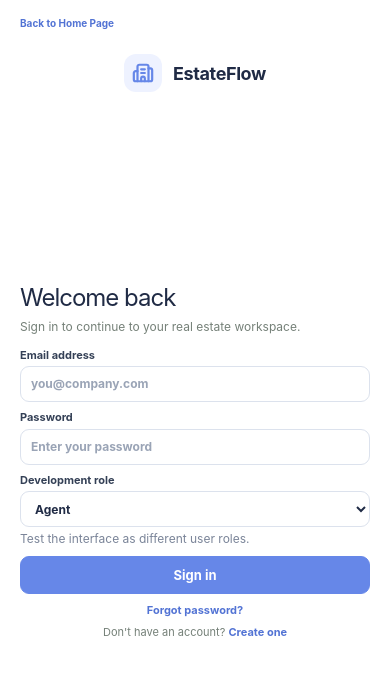
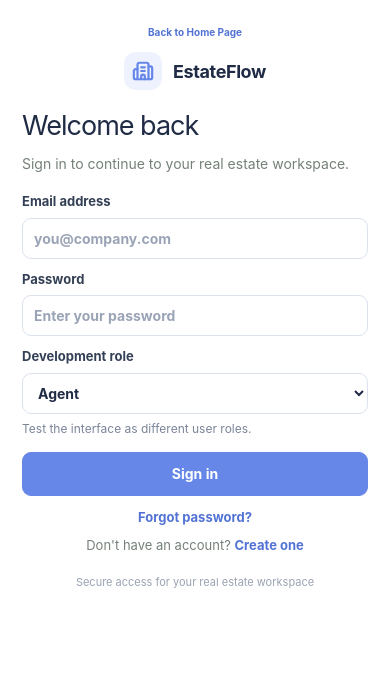
Before and after one commit to muhammad-arham-dev/EstateFlow-CRM, a React (Vite) app: page /login in a window 390 px wide. Shown: the top 674 px of the page. Built offline with nearby package versions, Linux system fonts and the light colour scheme.

Commit message:
feat: improve mobile layout and responsiveness for auth components

```diff
--- a/src/styles/auth.css
+++ b/src/styles/auth.css
@@ -303,10 +303,7 @@
 
 @media (max-width: 760px) {
   .auth-page {
-    height: 100vh;
-    height: 100dvh;
     grid-template-columns: 1fr;
-    overflow: hidden;
   }
 
   .auth-brand-panel {
@@ -314,16 +311,10 @@
   }
 
   .auth-form-panel {
-    position: relative;
-    display: flex;
-    flex-direction: column;
-    align-items: center;
-    height: 100vh;
-    height: 100dvh;
-    min-height: 0;
+    display: block;
+    min-height: 100vh;
     box-sizing: border-box;
-    padding: 54px 20px 12px;
-    overflow: hidden;
+    padding: 18px 22px 24px;
   }
 
   .auth-back-home-desktop {
@@ -331,11 +322,8 @@
   }
 
   .auth-back-home-mobile {
-    position: absolute;
-    top: 16px;
-    left: 20px;
     display: inline-block;
-    margin: 0;
+    margin-bottom: 12px;
     color: #526fe4;
   }
 
@@ -344,85 +332,54 @@
   }
 
   .auth-form-wrap {
-    width: 100%;
     max-width: 460px;
-    margin: 0;
+    margin: 0 auto;
   }
 
   .auth-mobile-brand {
     display: flex;
-    width: min(460px, 100%);
-    justify-content: center;
-    margin-bottom: 0;
+    margin-bottom: 20px;
     color: #202b45;
   }
 
-  .auth-form-wrap {
-    margin-block: auto;
-  }
-
   .auth-heading h2 {
-    margin-bottom: 6px;
-    font-size: 24px;
+    font-size: 27px;
   }
 
   .auth-heading {
-    margin-bottom: 11px;
-  }
-
-  .auth-heading p {
-    font-size: 12px;
-    line-height: 1.45;
+    margin-bottom: 16px;
   }
 
   .auth-form {
-    gap: 7px;
-  }
-
-  .auth-form label {
-    gap: 3px;
-    font-size: 11px;
+    gap: 11px;
   }
 
   .auth-form input,
   .auth-form select {
-    min-height: 36px;
-    padding: 7px 10px;
-    font-size: 12px;
-  }
-
-  .auth-submit {
-    min-height: 38px;
-    margin-top: 1px;
-    font-size: 13px;
+    min-height: 41px;
+    padding: 9px 11px;
   }
 
   .auth-links {
-    margin-top: 8px;
-    font-size: 11px;
-  }
-
-  .auth-links p {
-    margin-top: 5px;
+    margin-top: 12px;
   }
 
   .auth-legal {
-    display: none;
+    margin-top: 18px;
   }
-
 }
 
 @media (max-width: 380px) {
   .auth-form-panel {
-    padding: 50px 16px 8px;
+    padding: 16px 16px 20px;
   }
 
   .auth-mobile-brand {
-    margin-bottom: 0;
+    margin-bottom: 16px;
   }
 
   .auth-heading h2 {
-    font-size: 22px;
+    font-size: 24px;
   }
 }
 
```
